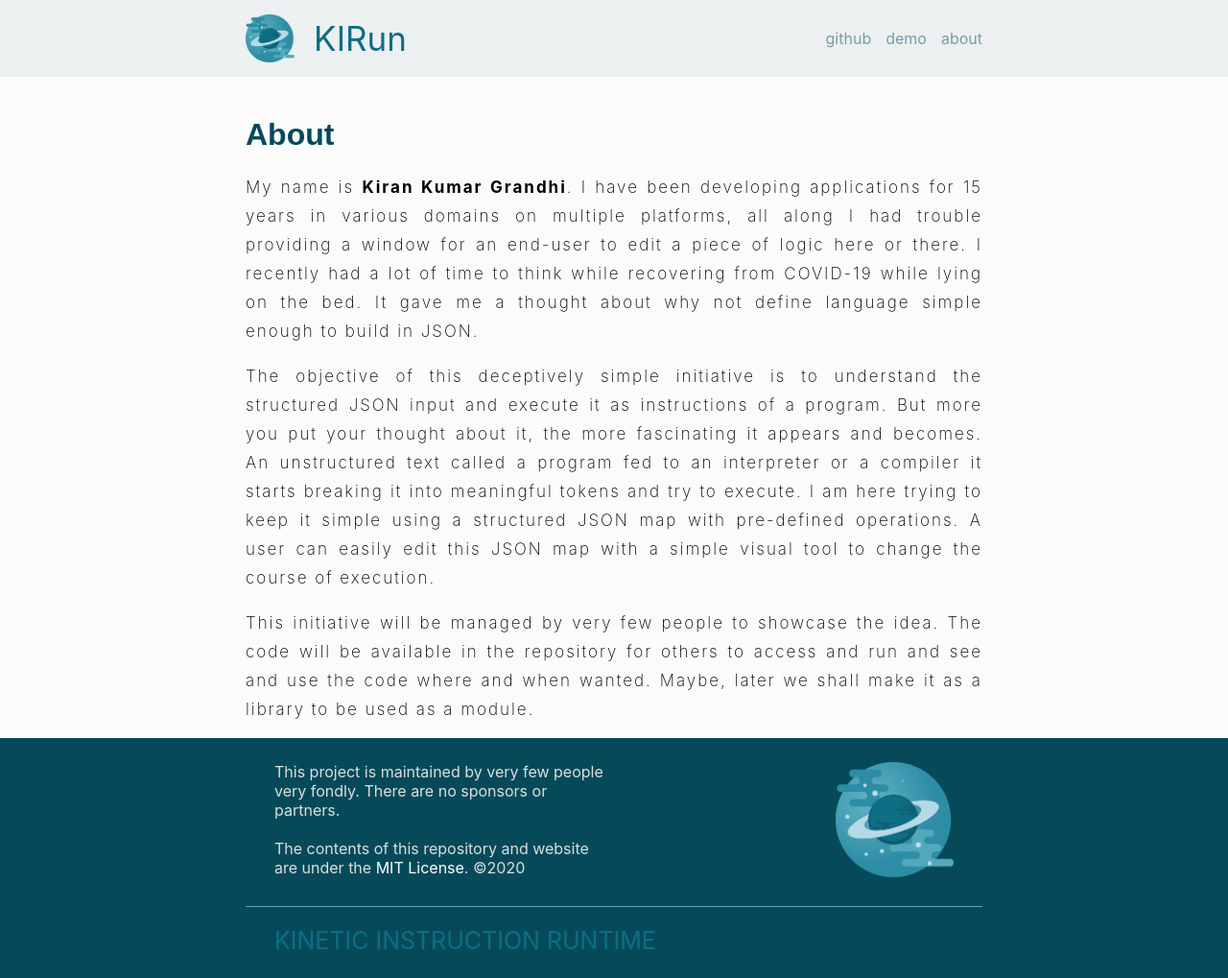
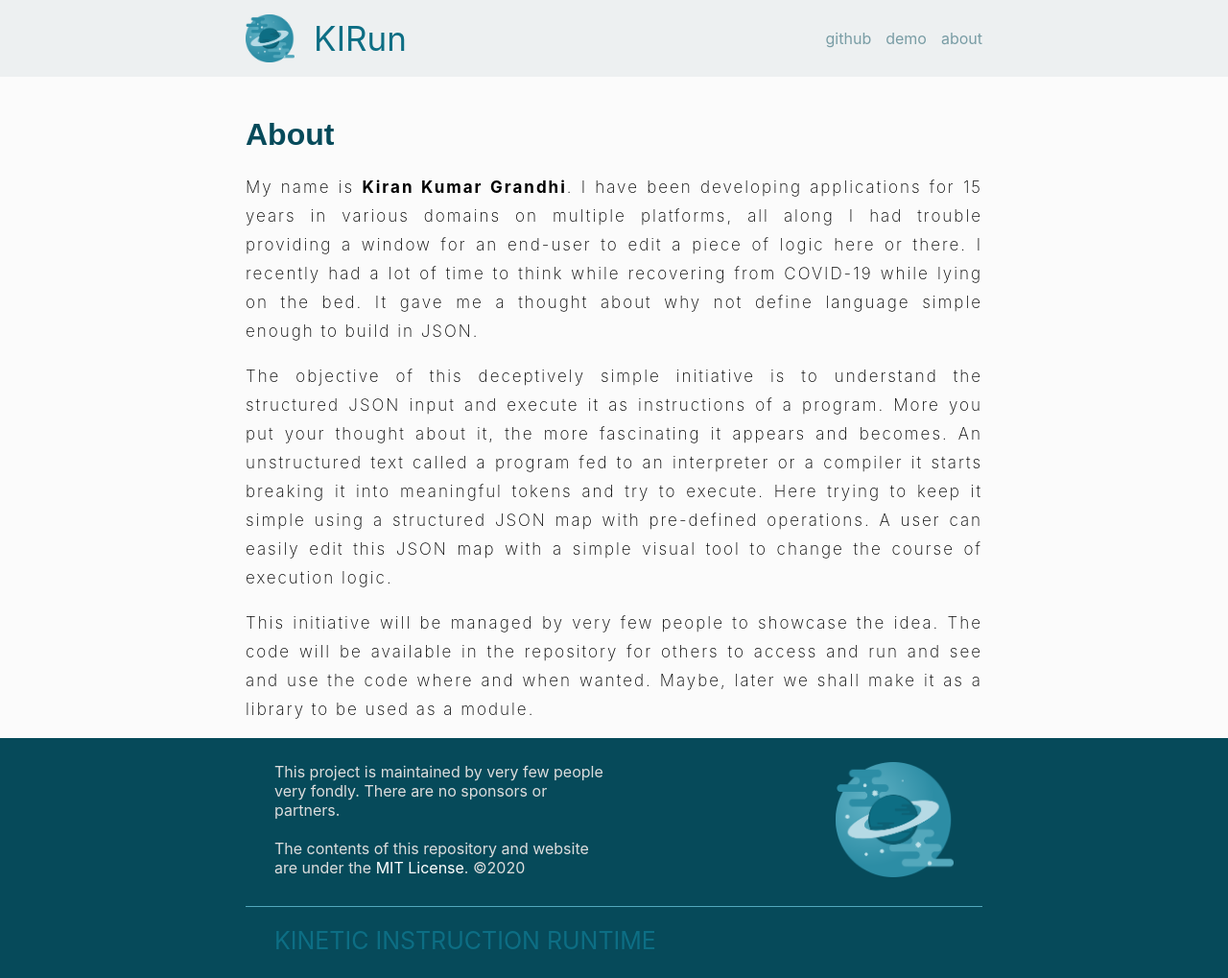
Before and after one commit to kkdatkiran/KIRun, a Jekyll site: the page built from docs/about.markdown, in a window 1280 px wide and 1019 px high. Shown: the whole window at 96% size. Built offline with Jekyll 4.4.1, drawn with Linux system fonts in a browser that asks for light colours; some web fonts are replaced.

Commit message:
about changed a bit

```diff
--- a/docs/about.markdown
+++ b/docs/about.markdown
@@ -8,6 +8,6 @@ permalink: /about/
 
 My name is **Kiran Kumar Grandhi**. I have been developing applications for 15 years in various domains on multiple platforms, all along I had trouble providing a window for an end-user to edit a piece of logic here or there. I recently had a lot of time to think while recovering from COVID-19 while lying on the bed. It gave me a thought about why not define language simple enough to build in JSON.
 
-The objective of this deceptively simple initiative is to understand the structured JSON input and execute it as instructions of a program. But more you put your thought about it, the more fascinating it appears and becomes. An unstructured text called a program fed to an interpreter or a compiler it starts breaking it into meaningful tokens and try to execute. I am here trying to keep it simple using a structured JSON map with pre-defined operations. A user can easily edit this JSON map with a simple visual tool to change the course of execution.
+The objective of this deceptively simple initiative is to understand the structured JSON input and execute it as instructions of a program. More you put your thought about it, the more fascinating it appears and becomes. An unstructured text called a program fed to an interpreter or a compiler it starts breaking it into meaningful tokens and try to execute. Here trying to keep it simple using a structured JSON map with pre-defined operations. A user can easily edit this JSON map with a simple visual tool to change the course of execution logic.
 
 This initiative will be managed by very few people to showcase the idea. The code will be available in the repository for others to access and run and see and use the code where and when wanted. Maybe, later we shall make it as a library to be used as a module.
```
